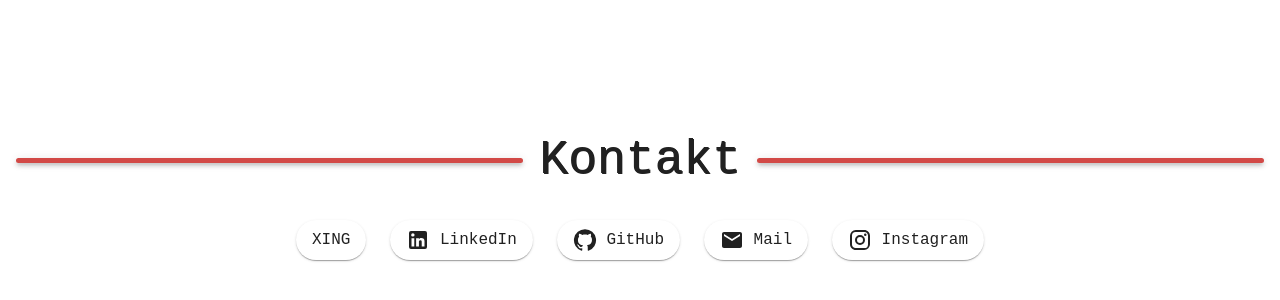
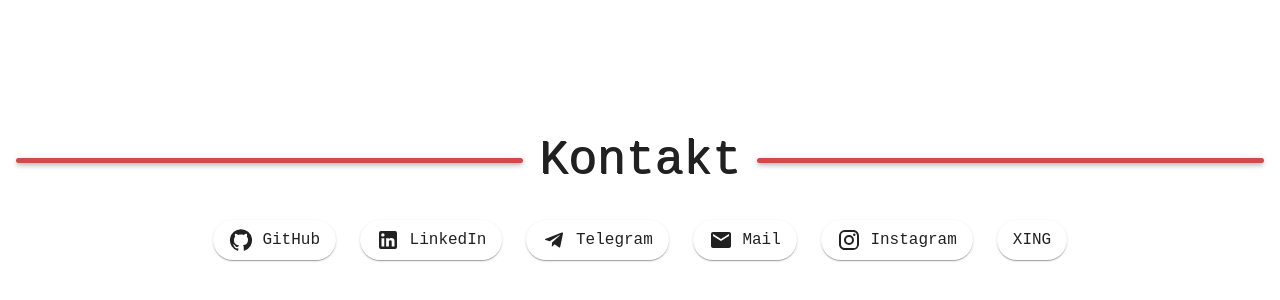
Before and after one commit to MadMax2506/madmax2506.github.io, a React (Vite) app: page / in a window 1280 px wide. Shown: the part 3228-3528 px from the top of the page. Built offline with nearby package versions, Linux system fonts and the light colour scheme.

Commit message:
Create contact page #20
* change render process of contact elements
* add telegram

```diff
--- a/src/components/SocialMediaCard/social-media.types.ts
+++ b/src/components/SocialMediaCard/social-media.types.ts
@@ -1,9 +1,10 @@
 export enum SocialMedia {
+  GIT_HUB = 'git-hub',
+  LINKED_IN = 'linked-in',
   XING = 'xing',
-  LINKED_IN = 'linked-in',
-  GIT_HUB = 'git-hub',
+  TELEGRAM = 'telegram',
+  INSTAGRAM = 'instagram',
   MAIL = 'mail',
-  INSTAGRAM = 'instagram',
 }
 
 export type SocialMediaDetails = {
--- a/src/components/SocialMediaCard/social-media.utils.tsx
+++ b/src/components/SocialMediaCard/social-media.utils.tsx
@@ -4,6 +4,7 @@ import {
   Instagram as InstagramIcon,
   LinkedIn as LinkedInIcon,
   Mail as MailIcon,
+  Telegram as TelegramIcon,
 } from '@mui/icons-material';
 
 /**
@@ -27,6 +28,11 @@ export const getSocialMediaDetails = (type: SocialMedia): SocialMediaDetails =>
         icon: () => <LinkedInIcon />,
         link: 'https://www.linkedin.com/in/max-janorschke-5b6973225',
       };
+    case SocialMedia.TELEGRAM:
+      return {
+        icon: () => <TelegramIcon />,
+        link: 'https://t.me/MadMax2506',
+      };
     case SocialMedia.MAIL:
       return {
         icon: () => <MailIcon />,
--- a/src/context/TranslationContext/locales/de.json
+++ b/src/context/TranslationContext/locales/de.json
@@ -28,6 +28,7 @@
     "linked-in": "LinkedIn",
     "git-hub": "GitHub",
     "mail": "Mail",
-    "instagram": "Instagram"
+    "instagram": "Instagram",
+    "telegram": "Telegram"
   }
 }
--- a/src/context/TranslationContext/locales/en.json
+++ b/src/context/TranslationContext/locales/en.json
@@ -28,6 +28,7 @@
     "linked-in": "LinkedIn",
     "git-hub": "GitHub",
     "mail": "Mail",
-    "instagram": "Instagram"
+    "instagram": "Instagram",
+    "telegram": "Telegram"
   }
 }
--- a/src/pages/Contact/Contact.tsx
+++ b/src/pages/Contact/Contact.tsx
@@ -1,17 +1,35 @@
 import { SectionContainer } from 'components/Container/SectionContainer';
-import { SocialMedia } from 'components/SocialMediaCard/social-media.types';
 import { SocialMediaCard } from 'components/SocialMediaCard/SocialMediaCard';
 import { Grid } from '@mui/material';
+import { SocialMedia } from 'components/SocialMediaCard/social-media.types';
 
 export const Contact = (): JSX.Element => {
   return (
     <SectionContainer titleTextKey="pages.contact">
       <Grid container spacing={{ xs: 2, md: 3 }} sx={{ justifyContent: 'center' }}>
-        {Object.values(SocialMedia).map((socialMedia) => (
-          <Grid key={socialMedia} item>
-            <SocialMediaCard type={socialMedia} />
-          </Grid>
-        ))}
+        <Grid item>
+          <SocialMediaCard type={SocialMedia.GIT_HUB} />
+        </Grid>
+
+        <Grid item>
+          <SocialMediaCard type={SocialMedia.LINKED_IN} />
+        </Grid>
+
+        <Grid item>
+          <SocialMediaCard type={SocialMedia.TELEGRAM} />
+        </Grid>
+
+        <Grid item>
+          <SocialMediaCard type={SocialMedia.MAIL} />
+        </Grid>
+
+        <Grid item>
+          <SocialMediaCard type={SocialMedia.INSTAGRAM} />
+        </Grid>
+
+        <Grid item>
+          <SocialMediaCard type={SocialMedia.XING} />
+        </Grid>
       </Grid>
     </SectionContainer>
   );
```
